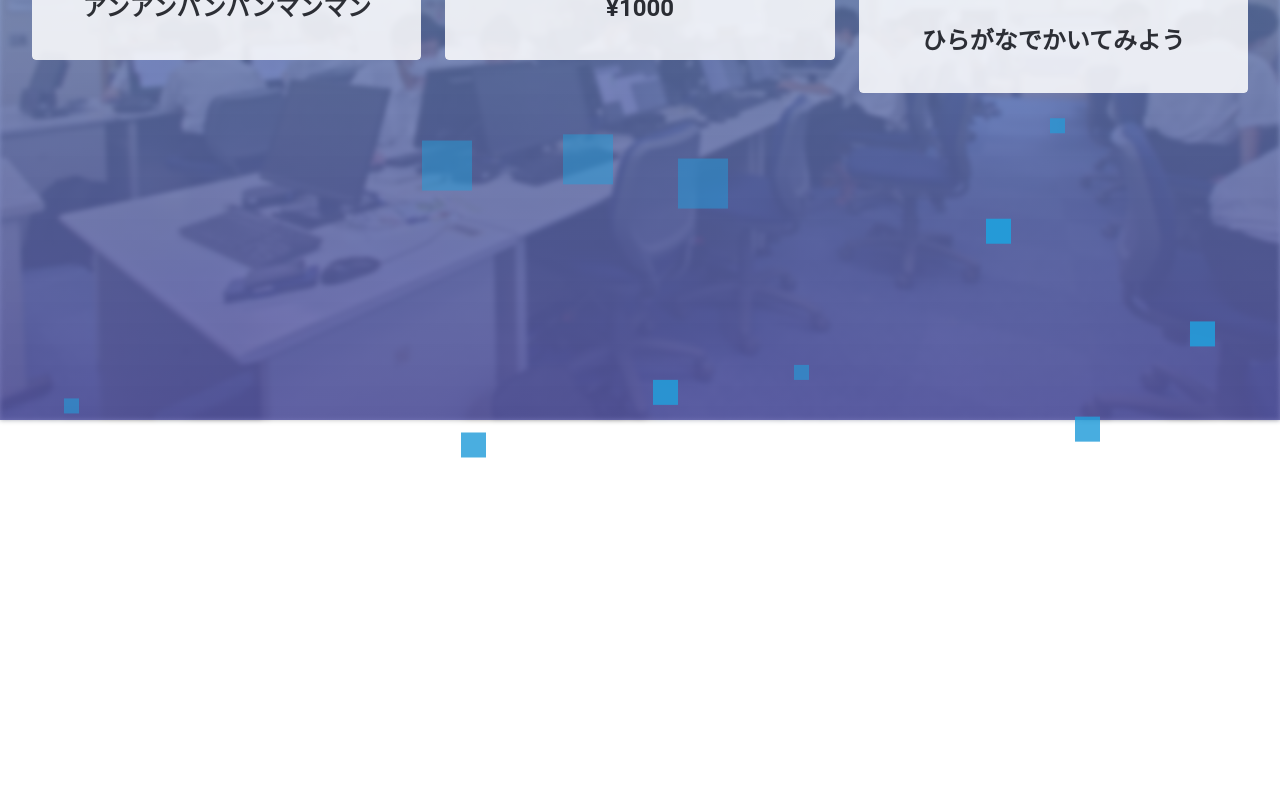
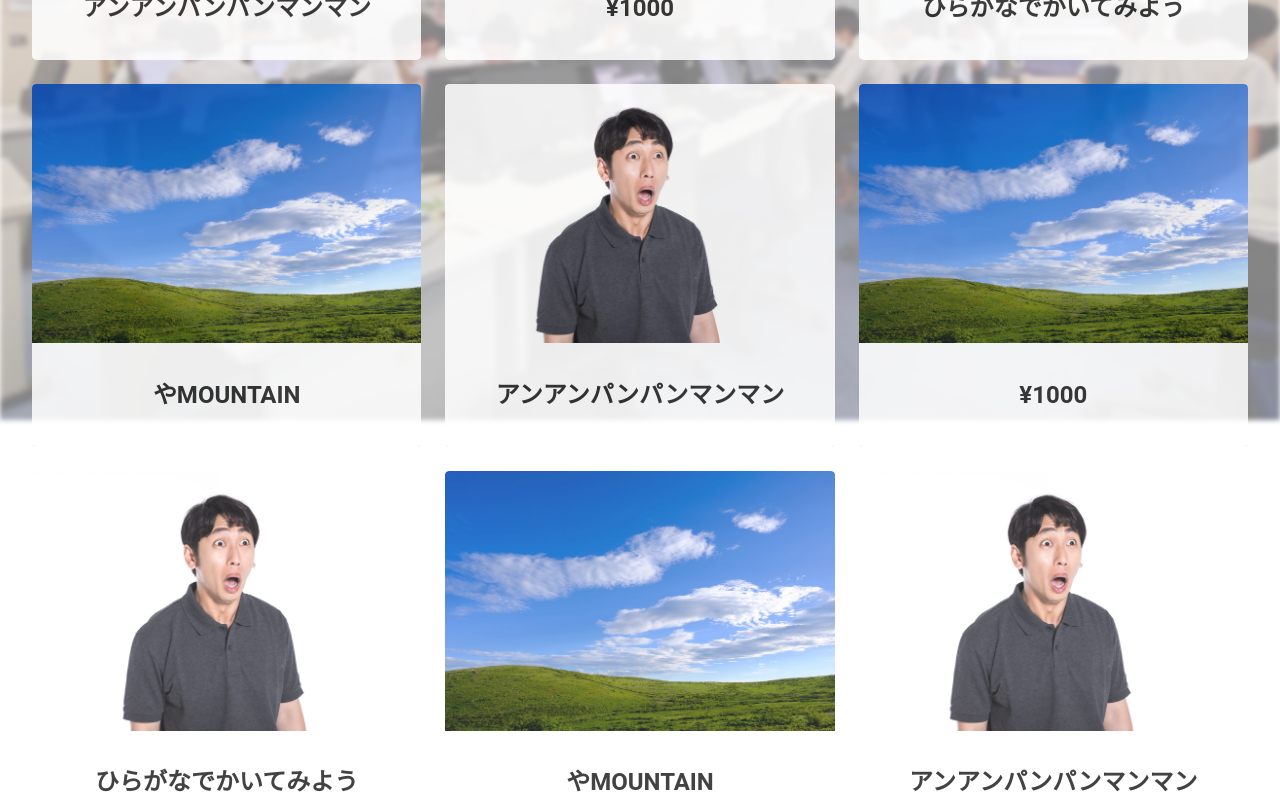
Before and after one commit to hk-p114514/club-product-introduction, a React (Create React App) app in the folder hamako-festival-introduction/: page / in a window 1280 px wide. Shown: the part 380-1180 px from the top of the page. Before the commit the page ends 800 px from the top, so only its background shows below. Built offline with nearby package versions, Linux system fonts and the light colour scheme.

Commit message:
背景色と写真を分離

```diff
--- a/hamako-festival-introduction/src/App.tsx
+++ b/hamako-festival-introduction/src/App.tsx
@@ -1,7 +1,6 @@
 import { Hidden } from '@material-ui/core';
 import { FC } from 'react';
 import { Routing } from './components/ListOfExhibits/organisms/Routing';
-import { Background } from './components/shareComponents/templates/Background';
 import { Header } from './components/shareComponents/templates/header/Header';
 import { HeaderMobile } from './components/shareComponents/templates/header/HeaderMobile';
 
@@ -19,7 +18,6 @@ const App: FC = () => {
         </Hidden>
         <Routing />
       </div>
-      <Background />
     </>
   );
 };
--- a/hamako-festival-introduction/src/components/ListOfExhibits/pages/ListOfExhibits.tsx
+++ b/hamako-festival-introduction/src/components/ListOfExhibits/pages/ListOfExhibits.tsx
@@ -1,5 +1,6 @@
 import { FC } from 'react';
 import { Helmet } from 'react-helmet';
+import { Background } from '../../shareComponents/templates/background/Background';
 import { Exhibits } from '../templates/Exhibits';
 
 // 全ての展示の一覧
@@ -11,6 +12,7 @@ const ListOfExhibits: FC = () => {
         <title>{`${year}浜工祭`}</title>
       </Helmet>
       <Exhibits />
+      <Background />
     </>
   );
 };
--- a/hamako-festival-introduction/src/components/shareComponents/templates/Background.tsx
+++ b/hamako-festival-introduction/src/components/shareComponents/templates/background/AnimationBackground.tsx
@@ -1,10 +1,9 @@
 import { FC } from 'react';
-import './background.css';
+import './animationBackground.css';
 
-const Background: FC = () => {
+const AnimationBackground: FC = () => {
   return (
     <>
-      <div className="background"></div>
       <div className="field">
         <div className="item1 shake"></div>
         <div className="item2 shake"></div>
@@ -22,5 +21,4 @@ const Background: FC = () => {
     </>
   );
 };
-
-export { Background };
+export { AnimationBackground };
--- /dev/null
+++ b/hamako-festival-introduction/src/components/shareComponents/templates/background/Background.tsx
@@ -0,0 +1,12 @@
+import { FC } from 'react';
+import './background.css';
+
+const Background: FC = () => {
+  return (
+    <>
+      <div className="background"></div>
+    </>
+  );
+};
+
+export { Background };
--- a/hamako-festival-introduction/src/components/shareComponents/templates/background.css
+++ b/hamako-festival-introduction/src/components/shareComponents/templates/background/animationBackground.css
@@ -6,25 +6,11 @@
   height: 100%;
   z-index: -1;
   background-image: linear-gradient(
-    rgba(0, 92, 151, 0.4),
-    rgba(54, 55, 149, 0.7)
+    -45deg,
+    rgba(10, 20, 230, 0.3) 0%,
+    rgba(99, 164, 255, 0.5) 20%,
+    rgba(131, 204, 201, 0.7) 80%
   );
-}
-
-.background {
-  position: fixed;
-  top: 0;
-  left: 0;
-  width: 100%;
-  height: 100%;
-  height: 100vh;
-  z-index: -2;
-  background-size: cover;
-  background-position: center;
-  background-repeat: no-repeat;
-  background-image: url(../../../data/images/background.jpg);
-  opacity: 0.5;
-  filter: blur(2.8px);
 }
 
 /* アニメーション */
@@ -38,7 +24,7 @@
   }
   100% {
     transform: translateY(-1000px);
-    opacity: 0.8;
+    opacity: 0.3;
   }
 }
 
@@ -51,7 +37,7 @@
   display: block;
   width: 25px;
   height: 25px;
-  background-color: rgba(35, 157, 218, 1);
+  background-color: rgba(35, 157, 218, 0.5);
   position: absolute;
   top: 105vh;
 }
@@ -60,7 +46,7 @@
   display: block;
   width: 15px;
   height: 15px;
-  background-color: rgba(35, 157, 218, 0.7);
+  background-color: rgba(35, 157, 218, 0.8);
   position: absolute;
   top: 105vh;
 }
@@ -69,7 +55,7 @@
   display: block;
   width: 50px;
   height: 50px;
-  background-color: rgba(35, 157, 218, 0.5);
+  background-color: rgba(40, 130, 218, 0.4);
   position: absolute;
   top: 105vh;
 }
--- /dev/null
+++ b/hamako-festival-introduction/src/components/shareComponents/templates/background/background.css
@@ -0,0 +1,15 @@
+.background {
+  position: fixed;
+  top: 0;
+  left: 0;
+  width: 100%;
+  height: 100%;
+  height: 100vh;
+  z-index: -2;
+  background-size: cover;
+  background-position: center;
+  background-repeat: no-repeat;
+  background-image: url(../../../../data/images/background.jpg);
+  opacity: 0.5;
+  filter: blur(2.8px);
+}
--- a/hamako-festival-introduction/src/components/singleExhibit/pages/SingleExhibit.tsx
+++ b/hamako-festival-introduction/src/components/singleExhibit/pages/SingleExhibit.tsx
@@ -2,6 +2,7 @@
 import { Grid } from '@material-ui/core';
 import { FC } from 'react';
 import { Helmet } from 'react-helmet';
+import { AnimationBackground } from '../../shareComponents/templates/background/AnimationBackground';
 import { Introduction } from '../templates/Introduction';
 import { SlideShow } from '../templates/SlideShow';
 import './SingleExhibit.css';
@@ -29,6 +30,7 @@ const SingleExhibit: FC<Props> = (props: Props) => {
           </Grid>
         </Grid>
       </section>
+      <AnimationBackground />
     </>
   );
 };
--- a/hamako-festival-introduction/src/data/data.ts
+++ b/hamako-festival-introduction/src/data/data.ts
@@ -27,6 +27,7 @@ const testText = `
     作品説明です作品説明です作品説明です作品説明です
     作品説明です作品説明です作品説明です作品説明です
 `;
+
 const data: Data[] = [
   {
     id: 0,
@@ -48,12 +49,79 @@ const data: Data[] = [
     id: 2,
     name: '浅田澄禅',
     title: 'ひらがなでかいてみよう',
-    images: [
-      'https://www.pakutaso.com/shared/img/thumb/medama458A9913_TP_V4.jpg',
-      'https://www.pakutaso.com/shared/img/thumb/medama458A9929_TP_V4.jpg',
-      'https://www.pakutaso.com/shared/img/thumb/medam458A9934_TP_V4.jpg',
-      'https://www.pakutaso.com/shared/img/thumb/medama458A0019_TP_V4.jpg',
-    ],
+    images: [img0_0, img0_1],
+    videos: [],
+    text: testText,
+  },
+  {
+    id: 3,
+    name: 'English剛田',
+    title: 'やMountain',
+    images: [img1_0, img1_1],
+    videos: [],
+    text: testText,
+  },
+  {
+    id: 4,
+    name: 'レッツ剛田',
+    title: 'アンアンパンパンマンマン',
+    images: [img0_0, img0_1],
+    videos: [],
+    text: testText,
+  },
+  {
+    id: 5,
+    name: 'レディー剛田',
+    title: '¥1000',
+    images: [img1_0, img1_1],
+    videos: [],
+    text: testText,
+  },
+  {
+    id: 6,
+    name: '浅田澄禅',
+    title: 'ひらがなでかいてみよう',
+    images: [img0_0, img0_1],
+    videos: [],
+    text: testText,
+  },
+  {
+    id: 7,
+    name: 'English剛田',
+    title: 'やMountain',
+    images: [img1_0, img1_1],
+    videos: [],
+    text: testText,
+  },
+  {
+    id: 8,
+    name: 'レッツ剛田',
+    title: 'アンアンパンパンマンマン',
+    images: [img0_0, img0_1],
+    videos: [],
+    text: testText,
+  },
+  {
+    id: 9,
+    name: 'レディー剛田',
+    title: '¥1000',
+    images: [img1_0, img1_1],
+    videos: [],
+    text: testText,
+  },
+  {
+    id: 10,
+    name: '浅田澄禅',
+    title: 'ひらがなでかいてみよう',
+    images: [img0_0, img0_1],
+    videos: [],
+    text: testText,
+  },
+  {
+    id: 11,
+    name: 'English剛田',
+    title: 'やMountain',
+    images: [img1_0, img1_1],
     videos: [],
     text: testText,
   },
```
